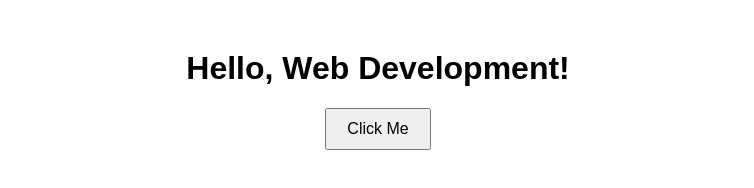
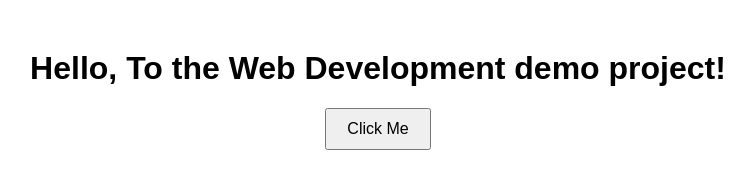
Before and after one commit to Ramsha-Anwar/demo, a plain HTML site: page index.html in a window 1280 px wide. Shown: the whole page, without its empty margins (262-1016 px from the left). Drawn offline with Linux system fonts and the light colour scheme.

Commit message:
added some text

```diff
--- a/index.html
+++ b/index.html
@@ -7,7 +7,7 @@
     <link rel="stylesheet" href="style.css">
 </head>
 <body>
-    <h1>Hello, Web Development!</h1>
+    <h1>Hello, To the Web Development demo project!</h1>
     <button onclick="showMessage()">Click Me</button>
     <script src="script.js"></script>
 </body>
```
Also changed, not shown: 1 other file.
